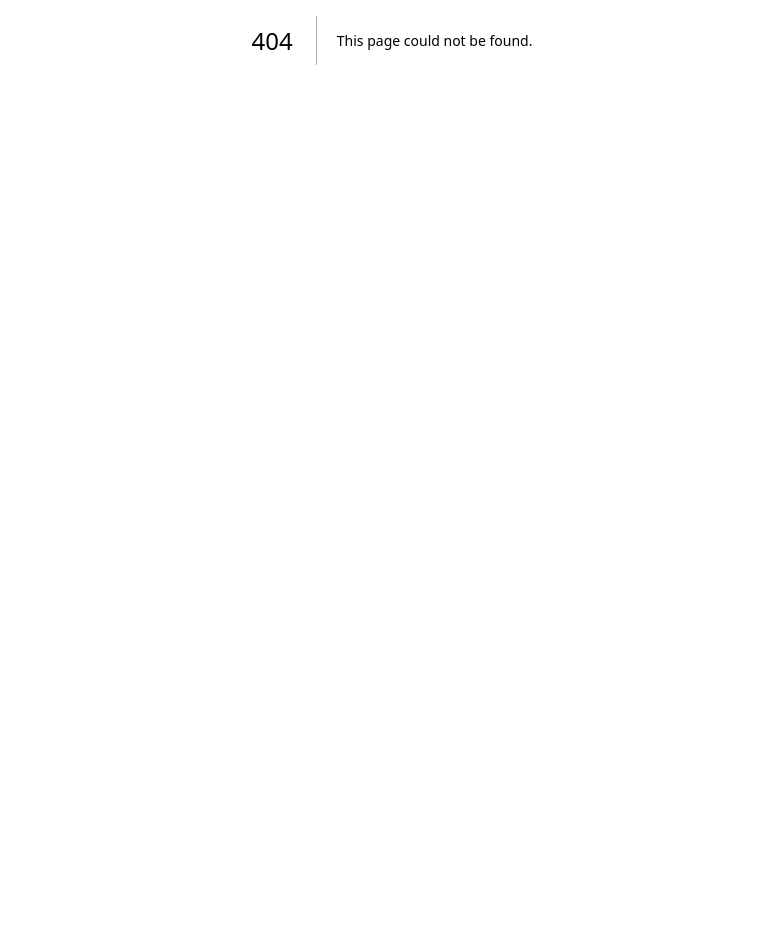
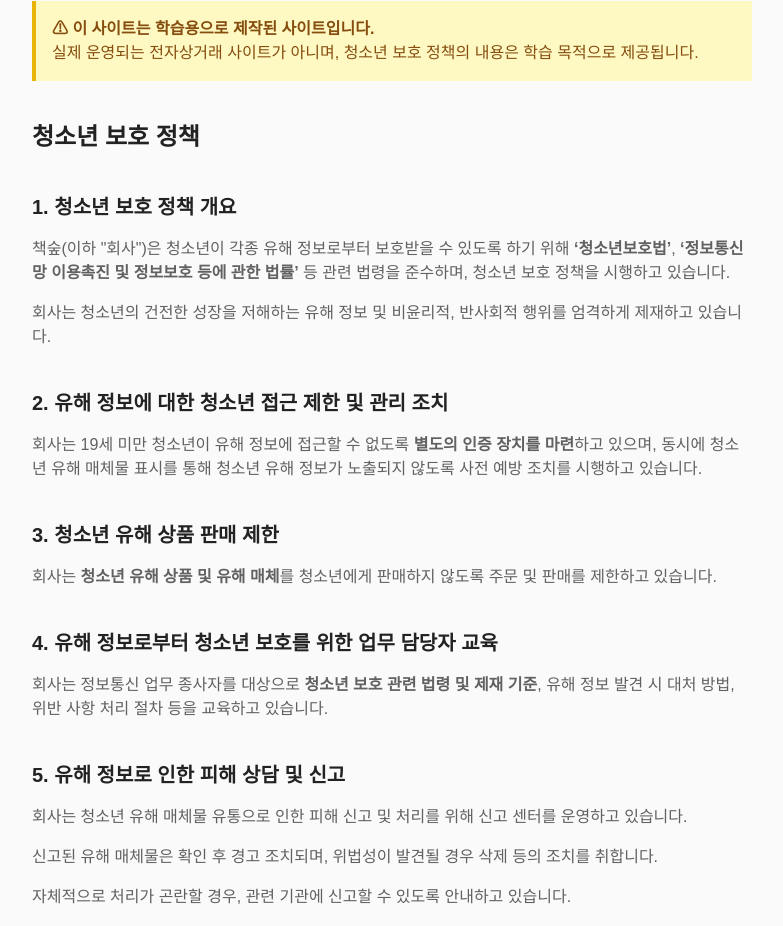
Before and after one commit to juny-0429/book-forest, a Next.js app: page /youth-protection in a window 1280 px wide. Before the commit this address had no page. Shown: the part 360-1286 px from the top of the page, without its empty margins (248-1031 px from the left). Before the commit the page ends 800 px from the top, so only its background shows below. Built offline with nearby package versions, Linux system fonts and the light colour scheme.

Commit message:
feat: 청소년보호정책 페이지 제작

```diff
--- /dev/null
+++ b/src/app/(main)/(policies)/youth-protection/layout.tsx
@@ -0,0 +1,11 @@
+import React from 'react';
+import type { Metadata } from 'next';
+
+export const metadata: Metadata = {
+  title: '책숲 | 청소년보호정책',
+  description: '책숲은 책을 사랑하는 사람들을 위한 온라인 도서 관리 플랫폼입니다. 다양한 카테고리의 책을 탐색하고 관리할 수 있습니다.',
+};
+
+export default function YouthProtectionLayout({ children }: { children: React.ReactNode }) {
+  return <div className='w-full'>{children}</div>;
+}
--- /dev/null
+++ b/src/app/(main)/(policies)/youth-protection/page.tsx
@@ -0,0 +1,100 @@
+export default function YouthProtectionPage() {
+  return (
+    <div className='max-w-3xl mx-auto p-6 space-y-10'>
+      {/* 학습용 사이트 안내 */}
+      <div className='p-4 bg-yellow-100 border-l-4 border-yellow-500 text-yellow-800'>
+        <strong>⚠ 이 사이트는 학습용으로 제작된 사이트입니다.</strong>
+        <p>실제 운영되는 전자상거래 사이트가 아니며, 청소년 보호 정책의 내용은 학습 목적으로 제공됩니다.</p>
+      </div>
+
+      <div className='print-area space-y-10'>
+        <h1 className='text-2xl font-bold text-gray-900'>청소년 보호 정책</h1>
+
+        <section className='space-y-4'>
+          <h2 className='text-xl font-semibold'>1. 청소년 보호 정책 개요</h2>
+          <p className='text-gray-700'>
+            책숲(이하 "회사")은 청소년이 각종 유해 정보로부터 보호받을 수 있도록 하기 위해 <strong>‘청소년보호법’</strong>, <strong>‘정보통신망 이용촉진 및 정보보호 등에 관한 법률’</strong> 등 관련
+            법령을 준수하며, 청소년 보호 정책을 시행하고 있습니다.
+          </p>
+          <p className='text-gray-700'>회사는 청소년의 건전한 성장을 저해하는 유해 정보 및 비윤리적, 반사회적 행위를 엄격하게 제재하고 있습니다.</p>
+        </section>
+
+        <section className='space-y-4'>
+          <h2 className='text-xl font-semibold'>2. 유해 정보에 대한 청소년 접근 제한 및 관리 조치</h2>
+          <p className='text-gray-700'>
+            회사는 19세 미만 청소년이 유해 정보에 접근할 수 없도록 <strong>별도의 인증 장치를 마련</strong>하고 있으며, 동시에 청소년 유해 매체물 표시를 통해 청소년 유해 정보가 노출되지 않도록 사전
+            예방 조치를 시행하고 있습니다.
+          </p>
+        </section>
+
+        <section className='space-y-4'>
+          <h2 className='text-xl font-semibold'>3. 청소년 유해 상품 판매 제한</h2>
+          <p className='text-gray-700'>
+            회사는 <strong>청소년 유해 상품 및 유해 매체</strong>를 청소년에게 판매하지 않도록 주문 및 판매를 제한하고 있습니다.
+          </p>
+        </section>
+
+        <section className='space-y-4'>
+          <h2 className='text-xl font-semibold'>4. 유해 정보로부터 청소년 보호를 위한 업무 담당자 교육</h2>
+          <p className='text-gray-700'>
+            회사는 정보통신 업무 종사자를 대상으로 <strong>청소년 보호 관련 법령 및 제재 기준</strong>, 유해 정보 발견 시 대처 방법, 위반 사항 처리 절차 등을 교육하고 있습니다.
+          </p>
+        </section>
+
+        <section className='space-y-4'>
+          <h2 className='text-xl font-semibold'>5. 유해 정보로 인한 피해 상담 및 신고</h2>
+          <p className='text-gray-700'>회사는 청소년 유해 매체물 유통으로 인한 피해 신고 및 처리를 위해 신고 센터를 운영하고 있습니다.</p>
+          <p className='text-gray-700'>신고된 유해 매체물은 확인 후 경고 조치되며, 위법성이 발견될 경우 삭제 등의 조치를 취합니다.</p>
+          <p className='text-gray-700'>자체적으로 처리가 곤란할 경우, 관련 기관에 신고할 수 있도록 안내하고 있습니다.</p>
+
+          <ul className='list-disc pl-5 text-gray-700 space-y-2'>
+            <li>
+              🔹 여성가족부 (
+              <a href='https://www.mogef.go.kr' className='text-blue-600 hover:underline'>
+                www.mogef.go.kr
+              </a>
+              , 02-2100-6000)
+            </li>
+            <li>
+              🔹 방송통신위원회 (
+              <a href='https://www.kcc.go.kr' className='text-blue-600 hover:underline'>
+                www.kcc.go.kr
+              </a>
+              , 02-500-9000)
+            </li>
+            <li>
+              🔹 한국저작권위원회 (
+              <a href='https://www.copyright.or.kr' className='text-blue-600 hover:underline'>
+                www.copyright.or.kr
+              </a>
+              , 1800-5455)
+            </li>
+            <li>
+              🔹 경찰청 사이버수사국 (
+              <a href='https://cyberbureau.police.go.kr' className='text-blue-600 hover:underline'>
+                cyberbureau.police.go.kr
+              </a>
+              , 국번 없이 182)
+            </li>
+          </ul>
+        </section>
+
+        <section className='space-y-4'>
+          <h2 className='text-xl font-semibold'>6. 청소년 보호 책임자 및 문의</h2>
+          <p className='text-gray-700'>책숲은 청소년이 좋은 정보를 안전하게 이용할 수 있도록 최선을 다하고 있습니다. 청소년 보호와 관련하여 궁금한 점이 있으시면 아래의 연락처로 문의해 주세요.</p>
+          <ul className='text-gray-700 space-y-1'>
+            <li>
+              📧 <strong>이메일:</strong>
+              <a href='mailto:support@책숲.com' className='text-blue-600 hover:underline'>
+                support@bookforest.com
+              </a>
+            </li>
+            <li>
+              📞 <strong>전화번호:</strong> 1588-1234
+            </li>
+          </ul>
+        </section>
+      </div>
+    </div>
+  );
+}
```
